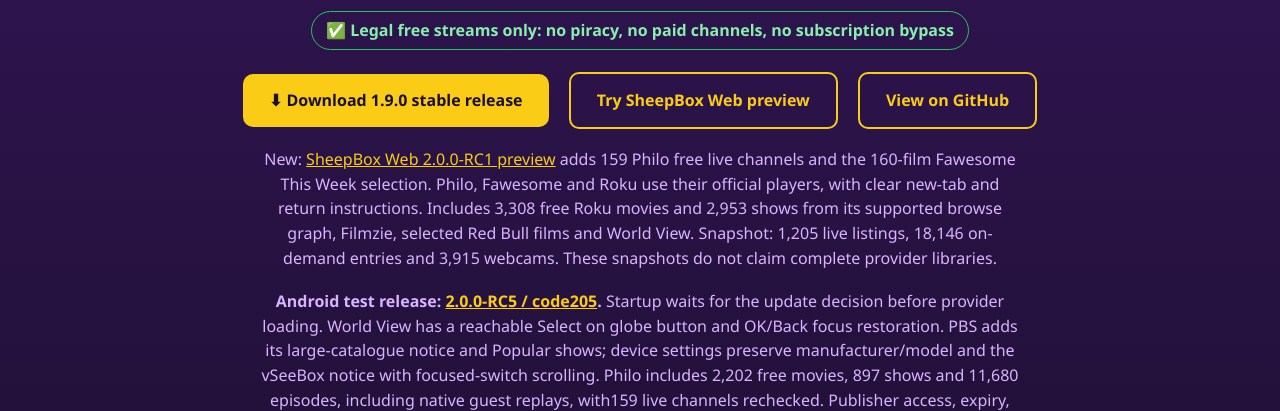
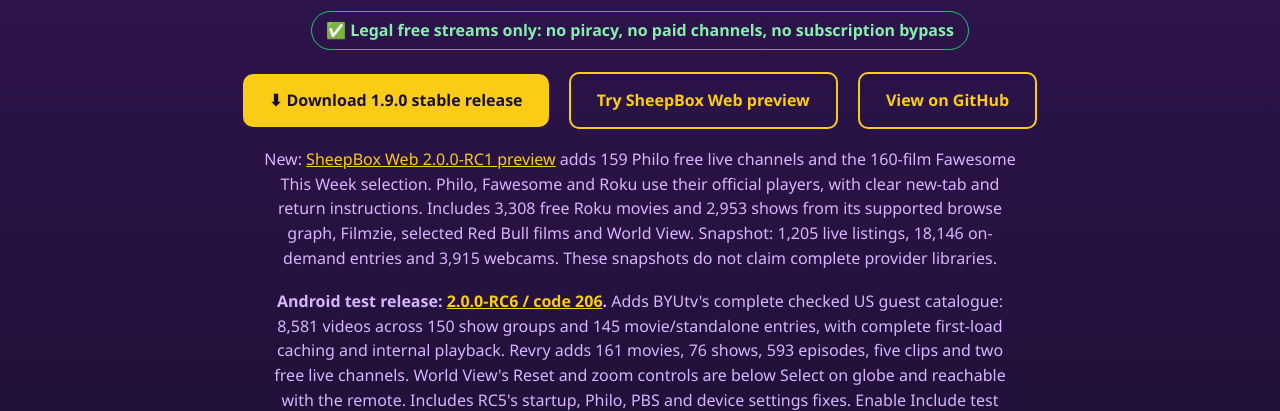
Before and after one commit to sheepman90s/sheepbox-releases, a plain HTML site: page docs/index.html in a window 1280 px wide. Shown: the part 540-951 px from the top of the page. Drawn offline with Linux system fonts and the light colour scheme.

Commit message:
Announce Android 2.0.0-RC6 test release

```diff
--- a/docs/index.html
+++ b/docs/index.html
@@ -80,7 +80,7 @@ th{color:var(--lav)}
   <a class="btn alt" href="watch/">Try SheepBox Web preview</a>
   <a class="btn alt" href="https://github.com/sheepman90s/sheepbox-releases">View on GitHub</a>
   <p class="release-note">New: <a href="watch/">SheepBox Web 2.0.0-RC1 preview</a> adds 159 Philo free live channels and the 160-film Fawesome This Week selection. Philo, Fawesome and Roku use their official players, with clear new-tab and return instructions. Includes 3,308 free Roku movies and 2,953 shows from its supported browse graph, Filmzie, selected Red Bull films and World View. Snapshot: 1,205 live listings, 18,146 on-demand entries and 3,915 webcams. These snapshots do not claim complete provider libraries.</p>
-  <p class="release-note"><strong>Android test release: <a href="https://github.com/sheepman90s/sheepbox-releases/releases/tag/v2.0.0-RC5">2.0.0-RC5 / code205</a>.</strong> Startup waits for the update decision before provider loading. World View has a reachable Select on globe button and OK/Back focus restoration. PBS adds its large-catalogue notice and Popular shows; device settings preserve manufacturer/model and the vSeeBox notice with focused-switch scrolling. Philo includes 2,202 free movies, 897 shows and 11,680 episodes, including native guest replays, with159 live channels rechecked. Publisher access, expiry, DRM and advertising remain enforced. Enable Include test versions in App updates, or <a href="https://github.com/sheepman90s/sheepbox-releases/releases/download/v2.0.0-RC5/sheepbox-tv-vod-2.0.0-RC5-release.apk">download the RC5 APK</a> and install over the existing app. 827 units, zero-error lint,10 Node checks,22 isolated API37 cases and signed stable/RC4 installation upgrades passed. Physical TV/API23, every title/region, long-duration/filled-ad completion and real OTA installation remain open. Stable1.9.0 and the web runtime are unchanged.</p>
+  <p class="release-note"><strong>Android test release: <a href="https://github.com/sheepman90s/sheepbox-releases/releases/tag/v2.0.0-RC6">2.0.0-RC6 / code 206</a>.</strong> Adds BYUtv's complete checked US guest catalogue: 8,581 videos across 150 show groups and 145 movie/standalone entries, with complete first-load caching and internal playback. Revry adds 161 movies, 76 shows, 593 episodes, five clips and two free live channels. World View's Reset and zoom controls are below Select on globe and reachable with the remote. Includes RC5's startup, Philo, PBS and device settings fixes. Enable Include test versions in App updates, or <a href="https://github.com/sheepman90s/sheepbox-releases/releases/download/v2.0.0-RC6/sheepbox-tv-vod-2.0.0-RC6-release.apk">download the RC6 APK</a> and install over the existing app. Publisher access, region, expiry, protection and advertising remain authoritative. Stable 1.9.0 and the web player are unchanged.</p>
   <p class="release-note"><strong>Current stable release: <a href="https://github.com/sheepman90s/sheepbox-releases/releases/tag/v1.9.0">1.9.0</a>.</strong> Promotes RC14 with NASA+, Red Bull TV, Popcornflix, Runtime and PBS KIDS, AsianCrush, Midnight Pulp and Haystack News; personal backups, private in-app reports, reorganized settings, additional guides, optional vSeeBox playback optimization, and catalogue/artwork recovery. AsianCrush, Midnight Pulp and Haystack finish their first catalogue load before browsing, then reopen from saved caches. Version code 200.</p>
   <p class="release-note">766 unit tests and zero-error lint passed for code200. The existing signing certificate and package/version were verified. RC14 provider/device evidence carries forward; online playback checks were not repeated for this promotion.</p>
   <p class="release-note">Red Bull TV availability varies by region. Breaking the Ice currently has no season collections in the official API. Publisher ad requests are retained; actual filled-ad completion remains unverified.</p>
```
Also changed, not shown: 3 other files.
